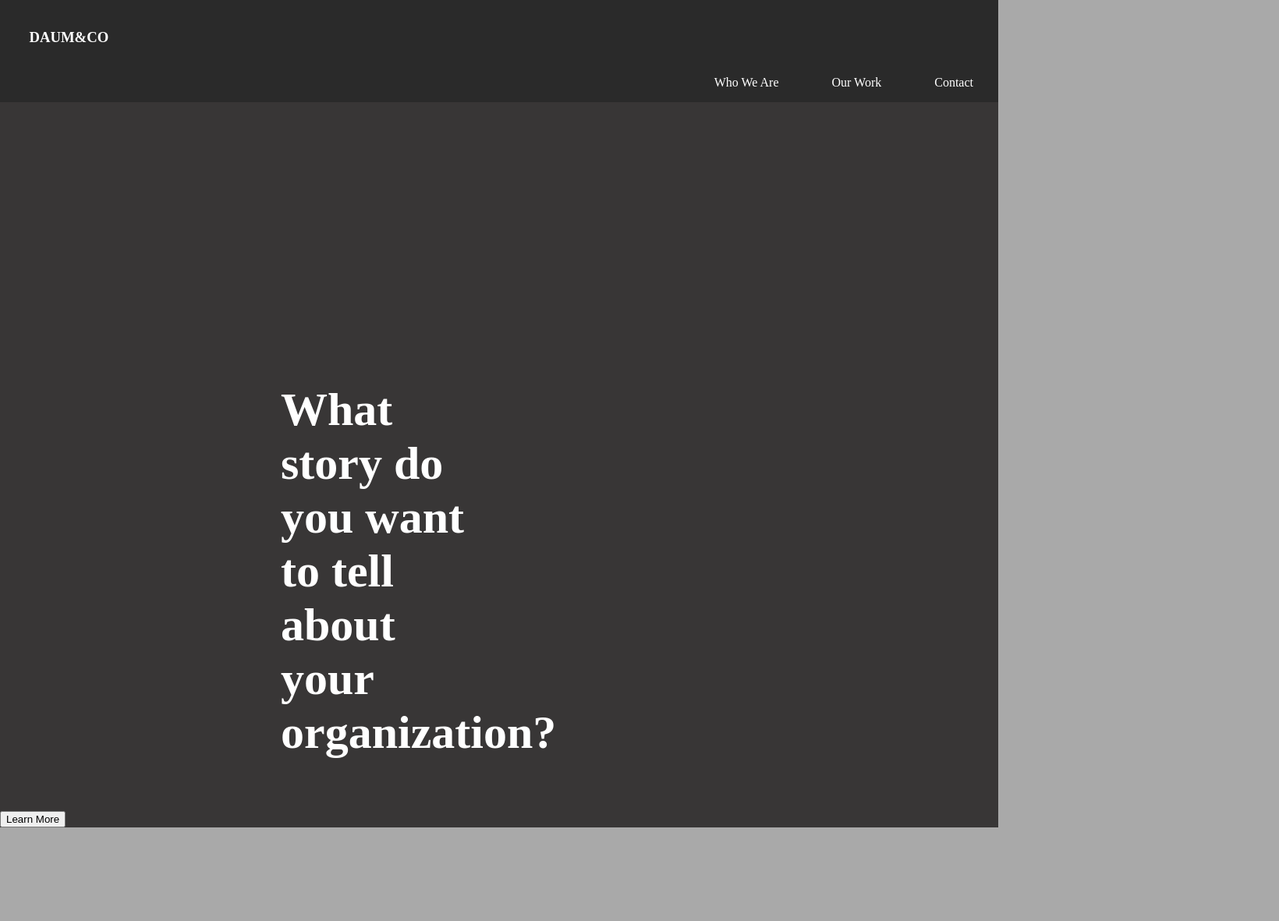
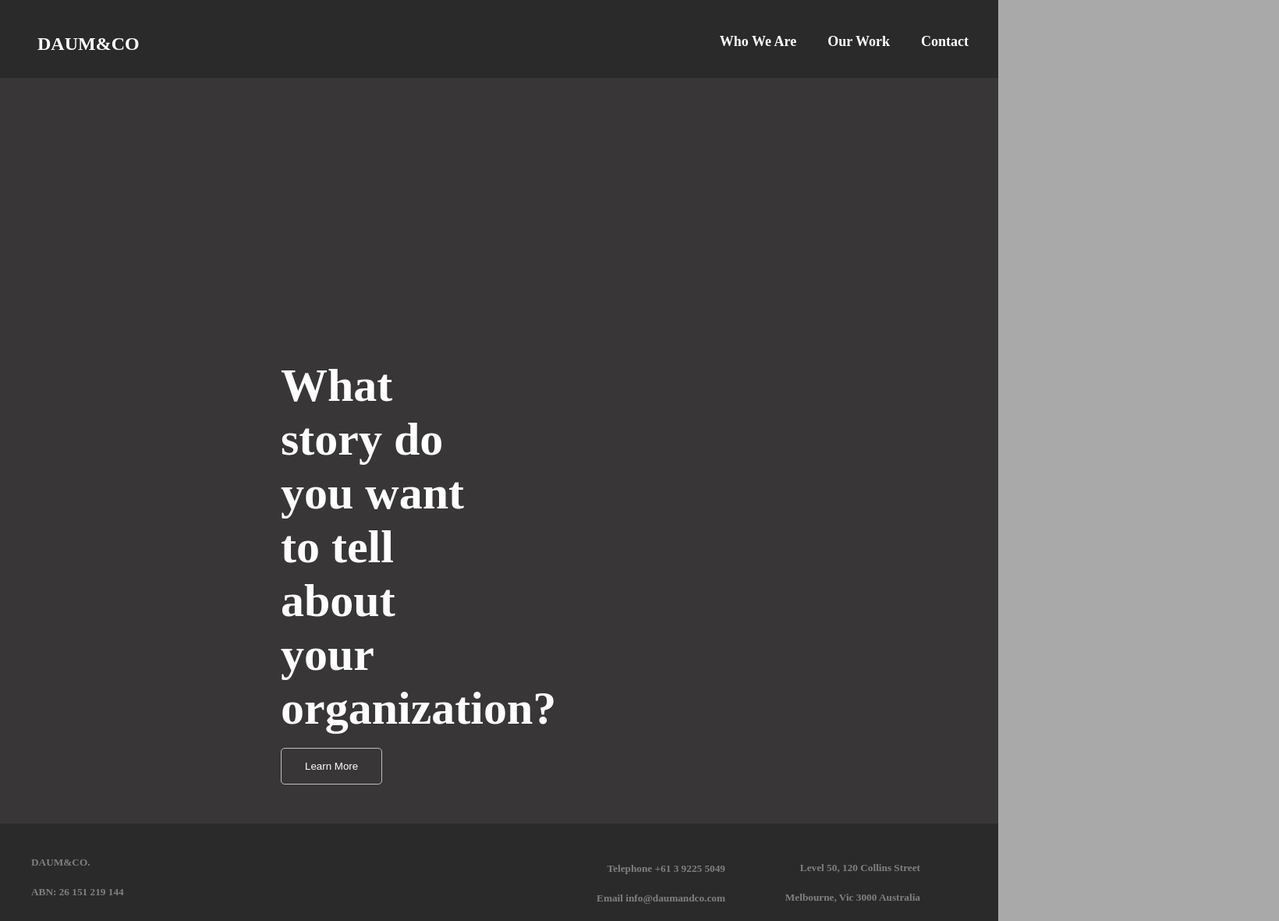
Before and after one commit to kdamato/Copy-Cat, a plain HTML site: page index.html in a window 1280 px wide. Shown: the whole page at 78% size, 1640 px wide, since content can reach past the window. Before the commit the page ends 1061 px from the top, so only its background shows below. Drawn offline with Linux system fonts and the light colour scheme.

Commit message:
finished copy cat assignment

```diff
--- a/index.html
+++ b/index.html
@@ -22,10 +22,27 @@
 
         <div class="main">
             <h1>What story do you want to tell about your organization?</h1>
-            <button type="button">Learn More</button>
+                <div class="button">
+                    <button type="button">Learn More</button>
+                </div>
         </div>
 
-        <div class="footer"></div>
+        <div class="footer">
+            <!--Footer left-->
+            <div class="left">
+                <h5 class="name">DAUM&CO.</h5>
+                <h5 class="ABN">ABN: 26 151 219 144</h5>
+            </div>
+            <!--Footer Right-->
+            <div class="address">
+                <h5>Level 50, 120 Collins Street</h5>
+                <h5>Melbourne, Vic 3000 Australia</h5>
+            </div>
+            <div class="contact">
+                <h5>Telephone +61 3 9225 5049</h5>
+                <h5>Email info@daumandco.com</h5>
+            </div>
+        </div>
     </div>
 </body>
 </html>
--- a/styles.css
+++ b/styles.css
@@ -11,8 +11,10 @@ body {
   }
 
   .navigation {
-    /* flex-grow: 1; */
+    padding: 0;
+    margin: 0;
     background: rgb(42, 42, 42);
+    height: 100px;
   }
 
   .main {
@@ -23,6 +25,7 @@ body {
   .footer {
     flex-grow: 1;
     background: rgb(42, 42, 42);
+    height: 125px;
   }
 
   nav {
@@ -33,9 +36,11 @@ body {
   nav li{
     list-style: none;
     display: inline;
-    padding: 1em;
+    padding: 0;
     margin: 1em;
     color: white;
+    font-size: large;
+    font-weight: bold;
   }
 
   .navigation h3 {
@@ -54,13 +59,64 @@ body {
       margin-left: 5em;
       margin-right: 10em;
   }
- /* @media(min-width: 600px) {
-    .container {
-      flex-direction: row;
-      flex-wrap: wrap;
-    }
 
-  .navigation, .main, .footer {
-    margin: 1em;
+  button {
+    color: white;
+    background: rgb(56, 54, 54);
+    border: solid rgb(192, 190, 190) .5px ;
+    border-radius: 5px;
+    padding-top: 15px;
+    padding-bottom: 15px;
+    padding-left: 30px;
+    padding-right: 30px;
   }
-  } */
+
+  .button {
+    position: relative;
+    bottom: 50px;
+    left: 360px;
+  }
+
+  .navigation h3 {
+    position: relative;
+    top: 75px;
+    left: 20px;
+    font-size: x-large;
+  }
+
+  .navigation nav {
+    position: relative;
+    top: -80px;
+    right: 20px;
+    padding: 0;
+    margin: 0;
+  }
+
+  .left{
+    text-align: left;
+    position: relative;
+    left: 40px;
+    top: 20px;
+  }
+
+  .address {
+    text-align: right;
+    position: relative;
+    right: 100px;
+    top: -50px;
+    margin: 0;
+    padding: 0;
+  }
+
+  .contact {
+    text-align: right;
+    position: relative;
+    right: 350px;
+    top: -125px;
+    margin: 0;
+    padding: 0;
+  }
+
+  .footer h5 {
+    color: grey;
+  }
```
Also changed, not shown: Copy Cat Screen Shot.png (added).
